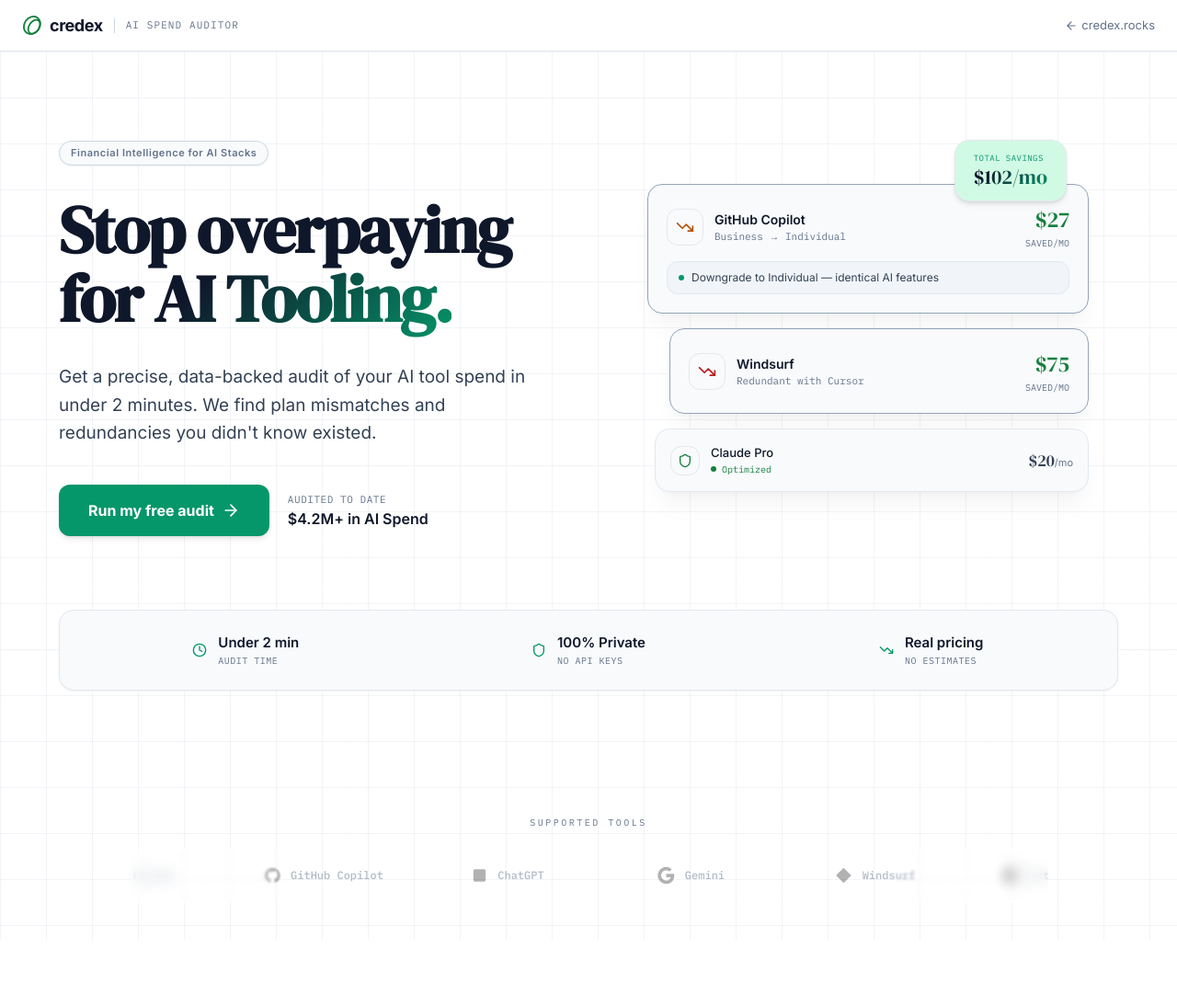
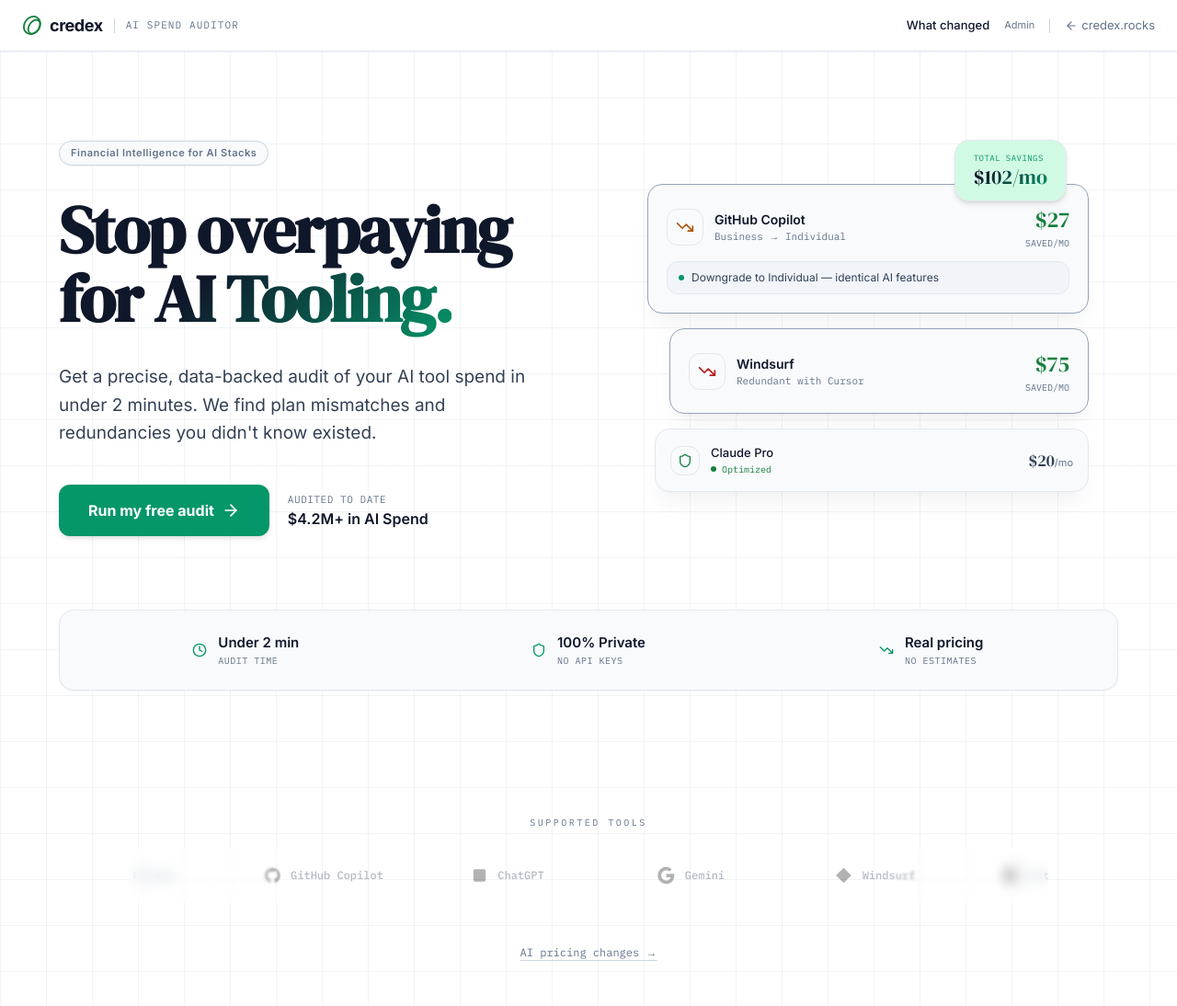
Before and after one commit to Sangeeth62880/credex, a Next.js app: page / in a window 1280 px wide. Shown: the whole page at 92% size. Before the commit the page ends 1022 px from the top, so only its background shows below. Built offline with nearby package versions, Linux system fonts and the light colour scheme.

Commit message:
feat(navigation): add entry points to round 2 pages

```diff
--- a/app/audit/results/page.tsx
+++ b/app/audit/results/page.tsx
@@ -2,6 +2,7 @@
 
 import React, { useEffect, useState, Suspense } from "react";
 import { useSearchParams, useRouter } from "next/navigation";
+import Link from "next/link";
 import ResultsHero from "@/components/results/results-hero";
 import AuditCard from "@/components/results/audit-card";
 import LeadCaptureBanner from "@/components/results/results-sidebar";
@@ -10,7 +11,7 @@
 import ReferralSection from "@/components/results/referral-section";
 import { AuditResult } from "@/lib/audit-engine";
 import { Loader2, AlertCircle, FileDown, Share2 } from "lucide-react";
-import { Button } from "@/components/ui/button";
+import { Button, buttonVariants } from "@/components/ui/button";
 
 function ResultsContent() {
   const searchParams = useSearchParams();
@@ -111,6 +112,12 @@
           </div>
 
           <div className="flex items-center gap-2">
+            <Link
+              href={`/audit/${id}/diff`}
+              className={buttonVariants({ variant: "outline", size: "sm", className: "h-9 border-border-strong bg-bg-surface text-[12px] text-text-primary hover:bg-bg-elevated" })}
+            >
+              Pricing diff
+            </Link>
             <Button
               variant="outline"
               size="sm"
@@ -196,6 +203,13 @@
             auditId={id!}
           />
         </div>
+
+        {/* Footer Link */}
+        <div className="mt-16 pb-8 text-center no-print">
+          <Link href="/changes" className="font-mono text-[12px] text-text-muted hover:text-text-secondary transition-colors underline decoration-border-default hover:decoration-border-strong underline-offset-4">
+            See what&apos;s changed in AI pricing this week →
+          </Link>
+        </div>
       </div>
     </div>
   );
--- a/app/page.tsx
+++ b/app/page.tsx
@@ -229,6 +229,13 @@
           />
         </div>
       </div>
+
+      {/* Footer Link */}
+      <div className="pb-12 text-center relative z-10">
+        <Link href="/changes" className="font-mono text-[12px] text-text-muted hover:text-text-secondary transition-colors underline decoration-border-default hover:decoration-border-strong underline-offset-4">
+          AI pricing changes →
+        </Link>
+      </div>
     </main>
   );
 }
--- a/components/navbar.tsx
+++ b/components/navbar.tsx
@@ -23,7 +23,23 @@
           </span>
         </div>
 
-        {/* Right side: Link back */}
+        {/* Right side */}
+        <div className="flex items-center gap-4">
+          <Link
+            href="/changes"
+            className="font-sans text-[13px] font-medium text-text-primary transition-colors duration-150 hover:text-text-secondary"
+          >
+            What changed
+          </Link>
+          <Link
+            href="/admin"
+            className="font-sans text-[11px] text-text-muted transition-colors duration-150 hover:text-text-secondary"
+          >
+            Admin
+          </Link>
+
+          <div className="h-4 w-[1px] bg-border-default" />
+
           <a
             href="https://credex.rocks"
             target="_blank"
@@ -34,6 +50,7 @@
             <span>credex.rocks</span>
           </a>
         </div>
+      </div>
     </nav>
   );
 }
```
Lines whose indentation alone changed are shown as unchanged.
